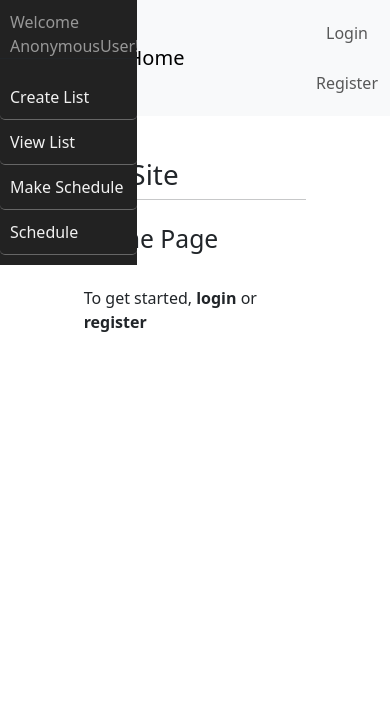
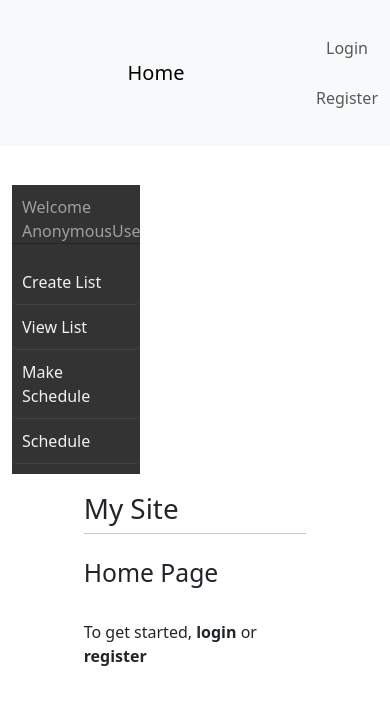
Before and after one commit to dylanp581/django_todolist, a Django app: page / in a window 390 px wide. Shown: the top 708 px of the page. Run offline with Django 4.2, Linux system fonts and the light colour scheme; some libraries are stand-ins or nearby versions.

Commit message:
made the mobile version more like the desktop 0.02

```diff
--- a/main/templates/main/base.html
+++ b/main/templates/main/base.html
@@ -50,8 +50,8 @@
                 .sidenav {
                     width: 35%;
                     height: auto;
-                    position: fixed;
-                    background-color: #222; /* Darker shade for better contrast */
+                    position: relative;
+                    background-color: #333;
                     padding: 10px 0;
                 }
 
@@ -61,7 +61,7 @@
                     text-align: left;
                     font-size: 16px;
                     color: #f1f1f1;
-                    border-bottom: 1px solid #666;
+                    border-bottom: 1px solid #444;
                 }
 
                 .sidenav a:hover {
@@ -97,6 +97,31 @@
                 .navbar-nav .btn:hover {
                     background-color: #575757;
                 }
+            }
+
+            /* Additional mobile-friendly styles */
+            body {
+                font-family: Arial, sans-serif;
+                line-height: 1.6;
+                color: #333;
+                background-color: #f8f9fa;
+            }
+
+            .container {
+                max-width: 100%;
+                padding: 15px;
+            }
+
+            .btn {
+                border-radius: 5px;
+                padding: 10px 20px;
+                font-size: 16px;
+                transition: background-color 0.3s, color 0.3s;
+            }
+
+            .btn:hover {
+                background-color: #0056b3;
+                color: #fff;
             }
         </style>
 
```
